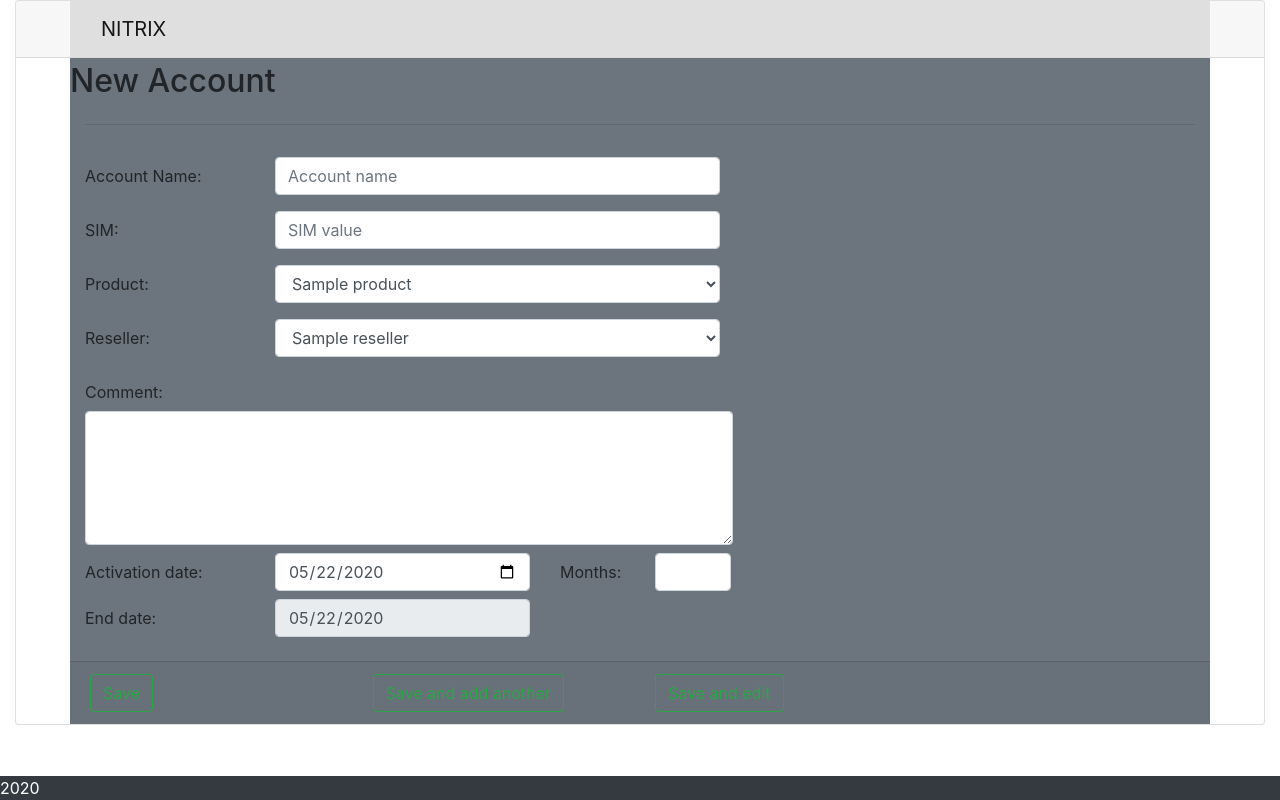
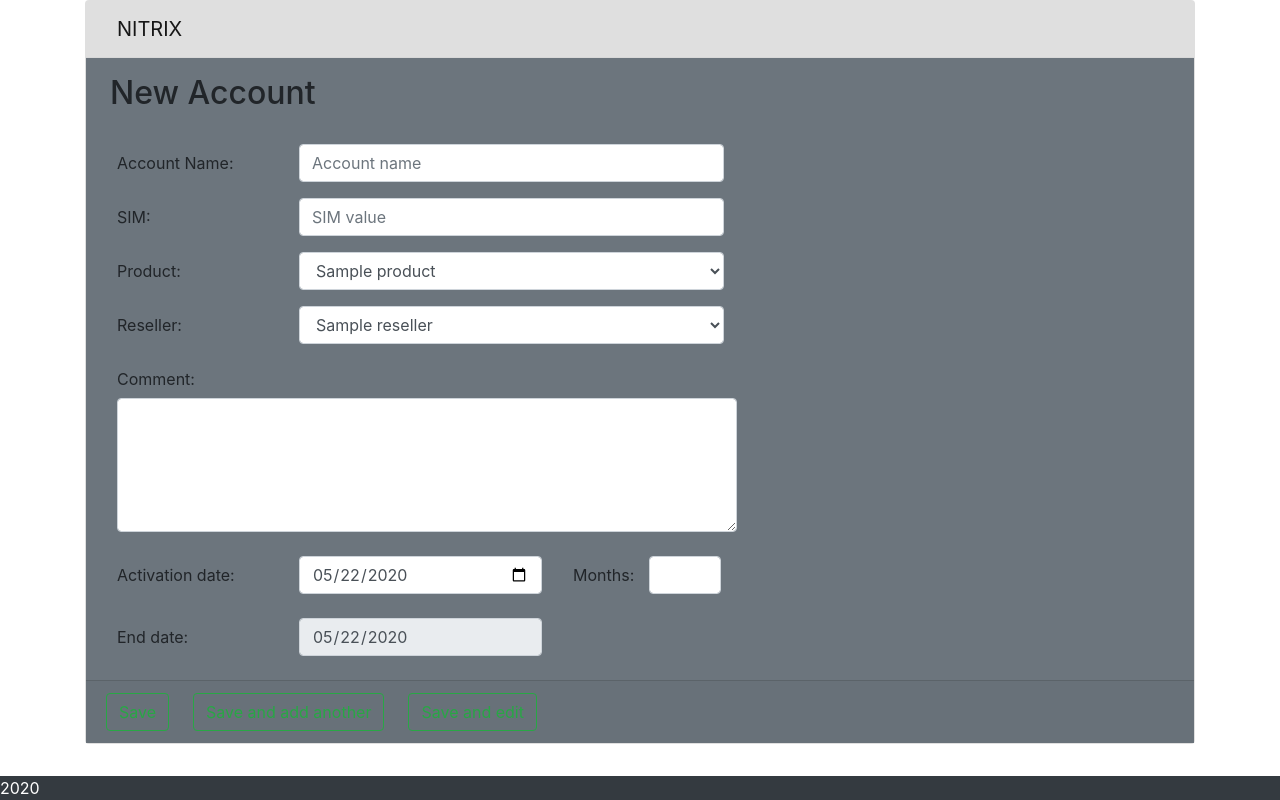
Before and after one commit to Simple2B/NITRIX, a Flask app: page /account_details in a window 1280 px wide. Run offline with Flask 2, Linux system fonts and the light colour scheme; tables that the repository leaves empty hold one stand-in row (values such as "Sample post"); some libraries are stand-ins or nearby versions.

Commit message:
fix width try1

```diff
--- a/app/templates/account_details.html
+++ b/app/templates/account_details.html
@@ -2,16 +2,15 @@
 
 {% block account_details %}
 <form action="{{form.save_route}}" method="POST" id="main-form">
-    <div class="container">
-        <div class="row pt-1 ">
+    <div class="container-fluid">
+        <div class="row pt-3 pl-4">
             {% if form.is_edit %}
             <h2>Edit Account</h2>
             {% else %}
             <h2>New Account</h2>
             {% endif %}
         </div>
-        <hr>
-        <div class="row pt-3">
+        <div class="row pt-4 pl-3">
             {{form.id(type='hidden')}}
             <!-- <label class="col-sm-2 col-form-label">Account name:</label> -->
             {{form.name.label(class="col-sm-2 col-form-label")}}
@@ -23,13 +22,13 @@
                 {% endif %}
             </div>
         </div>
-        <div class="row pt-3">
+        <div class="row pt-3 pl-3">
             <label class="col-sm-2 col-form-label">SIM:</label>
             <div class="col-sm-5">
                 {{form.sim(class='form-control', placeholder="SIM value")}}
             </div>
         </div>
-        <div class="row pt-3">
+        <div class="row pt-3 pl-3">
             <label class="col-sm-2 col-form-label">Product:</label>
             <div class="col-sm-5">
                 <select class="form-control" name="product_id">
@@ -43,7 +42,7 @@
                 </select>
             </div>
         </div>
-        <div class="row pt-3">
+        <div class="row pt-3 pl-3">
             <label class="col-sm-2 col-form-label">Reseller:</label>
             <div class="col-sm-5">
                 {% if form.is_edit %}
@@ -63,18 +62,18 @@
 
             </div>
         </div>
-        <div class="row pt-3">
+        <div class="row pt-3 pl-3">
             <label class="col-sm-2 col-form-label">Comment:</label>
             <div class="container">
                 {{form.comment(class='col-sm-7 form-control', rows="5")}}
             </div>
         </div>
-        <div class="row">
+        <div class="row pl-3 pt-3">
             <label class="col-sm-2 col-form-label mt-2">Activation date:</label>
             <div class="col-sm-3 mt-2">
                 {{form.activation_date(class='form-control', type='date', readonly=form.is_edit )}}
             </div>
-            <label class="col-sm-1 col-form-label mt-2">Months:</label>
+            <label class="col-form-label mt-2 pl-3">Months:</label>
             <div class="col-sm-1 mt-2 pr-1">
                 {% if form.is_edit %}
                 {{form.months(class='form-control', id='months', readonly=True)}}
@@ -89,7 +88,7 @@
                 </datalist>
             </div>
         </div>
-        <div class="row">
+        <div class="row pl-3 pt-3">
             <label class="col-sm-2 col-form-label mt-2">End date:</label>
             <div class="col-sm-3 mt-2">
                 <input type="date" class="form-control" id="endDate" readonly>
@@ -115,8 +114,8 @@
             {{ acc_ext.months}}
         </div>
 
-        <div class="col-sm-1 mt-2">
-            <label class="col-sm-1 col-form-label ">Reseller:</label>
+        <div class="col-sm-2 mt-2">
+            <label class="col-form-label ">Reseller:</label>
         </div>
         <div class="col-sm-2 mt-2 form-control">
             {{ acc_ext.reseller.name }}
@@ -142,7 +141,7 @@
             </div>
 
             <div class="col-sm-1 mt-2">
-                <label class="col-sm-1 col-form-label ">Reseller:</label>
+                <label class="col-form-label ">Reseller:</label>
             </div>
             <div class="col-sm-2 mt-2">
                 <select class="form-control" name="reseller_id">
--- a/app/templates/base_add_edit.html
+++ b/app/templates/base_add_edit.html
@@ -16,7 +16,9 @@
 </head>
 
 <body>
-<div class="container-fluid">
+<div class="container" >
+  <div class="row">
+    <div class="col">
       <div class="card">
         <div class="card-header px-0 py-0">
           <div class="container" style="background-color: rgb(223, 223, 223)">
@@ -30,7 +32,7 @@
             </nav>
           </div>
         </div>
-    <dic class="card-body px-0 py-0">
+        <div class="card-body px-0 py-0">
               <!-- Flash Messages -->
         {% with messages = get_flashed_messages(with_categories=true) %}
         {% if messages %}
@@ -51,14 +53,14 @@
             {% block account_details %}
             {% endblock %}
             <div class="card-footer mt-4">
-          <div class="row" >
-            <div class="col-sm-3">
+              <div class="row col-sm-8" >
+                <div class="pr-4">
                   <button class="btn btn-outline-success" type="submit" name="submit" form="main-form" value="save">Save</button>
                 </div>
-            <div class="col-sm-3">
+                <div class="pr-4">
                   <button class="btn btn-outline-success" type="submit" name="submit" form="main-form" value="save_and_add">Save and add another</button>
                 </div>
-            <div class="col-sm-3">
+                <div>
                   <button class="btn btn-outline-success" type="submit" name="submit" form="main-form" value="save_and_edit">Save and edit</button>
                 </div>
               </div>
@@ -76,7 +78,7 @@
           </div>
         </form>
         {% endif %}
-    </dic>
+    </div>
 
         <div class="fixed-bottom bg-dark text-white">2020</div>
 
@@ -92,6 +94,9 @@
         {% block javascript %}
         {% endblock %}
   </div>
+</div>
+
+  </div>
 
 </div>
 
```
Lines whose indentation alone changed are shown as unchanged.
